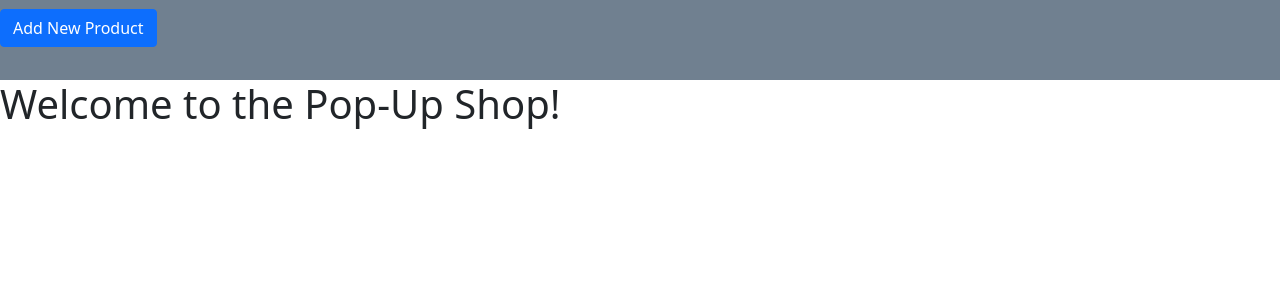
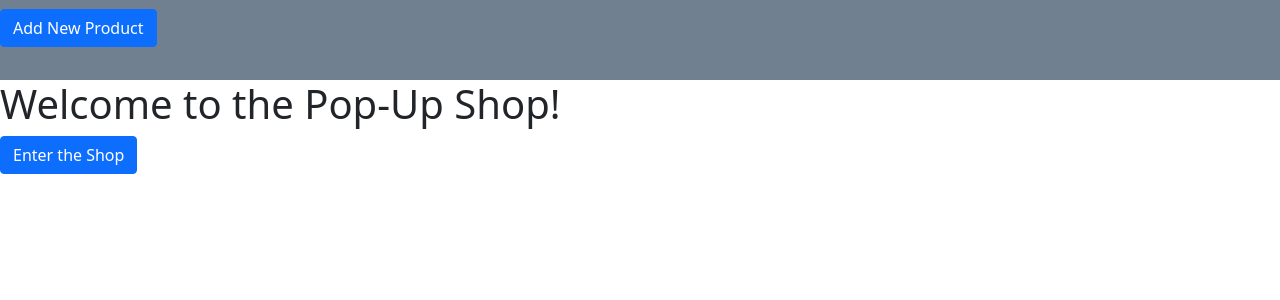
Before and after one commit to mphall77/Pop-Up-Front-End, a React (Create React App) app in the folder front-end/: page / in a window 1280 px wide. Shown: the top 300 px of the page. Built offline with nearby package versions, Linux system fonts and the light colour scheme.

Commit message:
add home button (#14)

```diff
--- a/front-end/src/Pages/Home.js
+++ b/front-end/src/Pages/Home.js
@@ -1,7 +1,14 @@
+import { Link } from "react-router-dom";
+
 export default function Home() {
-    return(
-        <div>
-            <h1>Welcome to the Pop-Up Shop!</h1>
-        </div>
-    )
+	return (
+		<div>
+			<h1>Welcome to the Pop-Up Shop!</h1>
+			<Link to="/products">
+				<button type="button" class="btn btn-primary">
+					Enter the Shop
+				</button>
+			</Link>
+		</div>
+	);
 }
```
